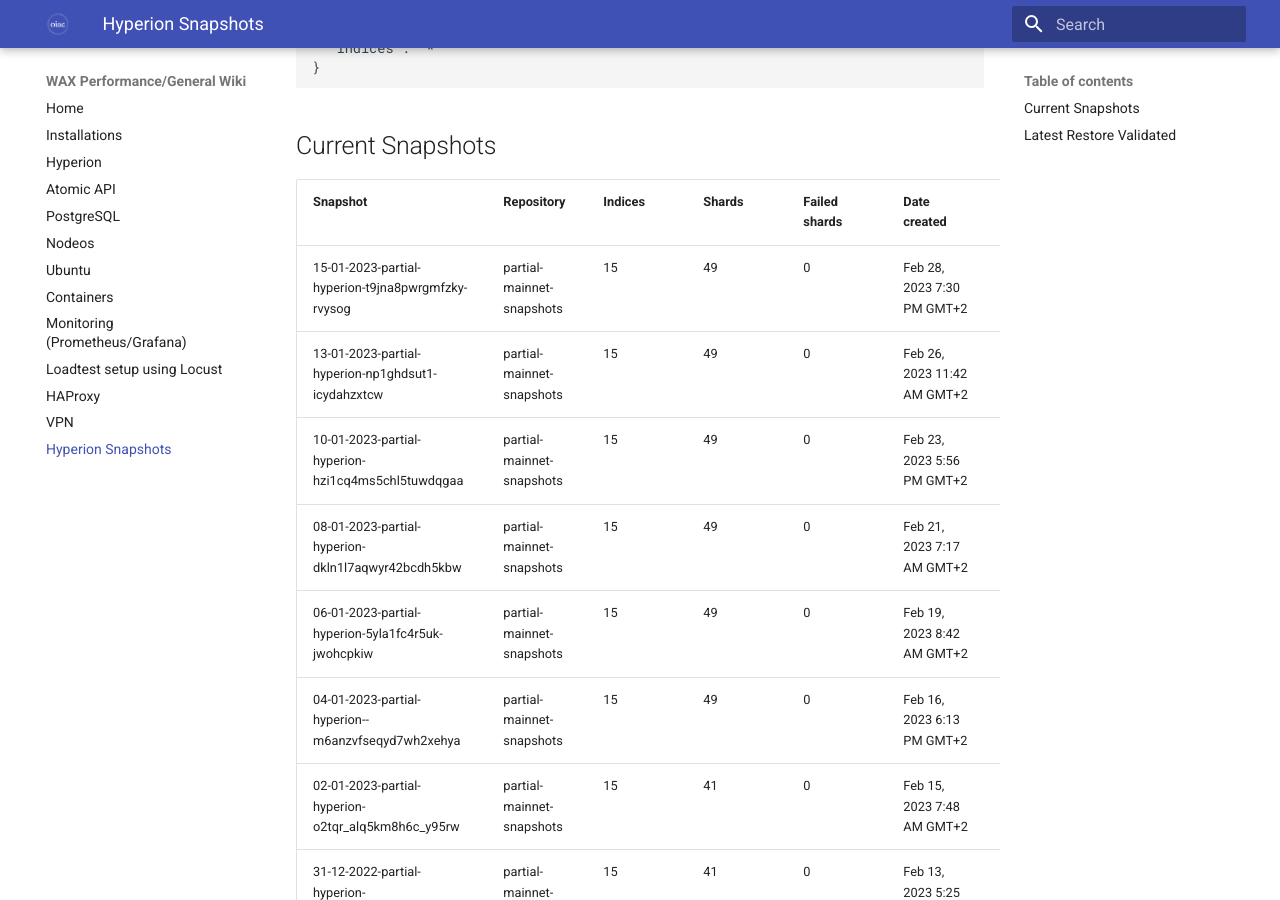
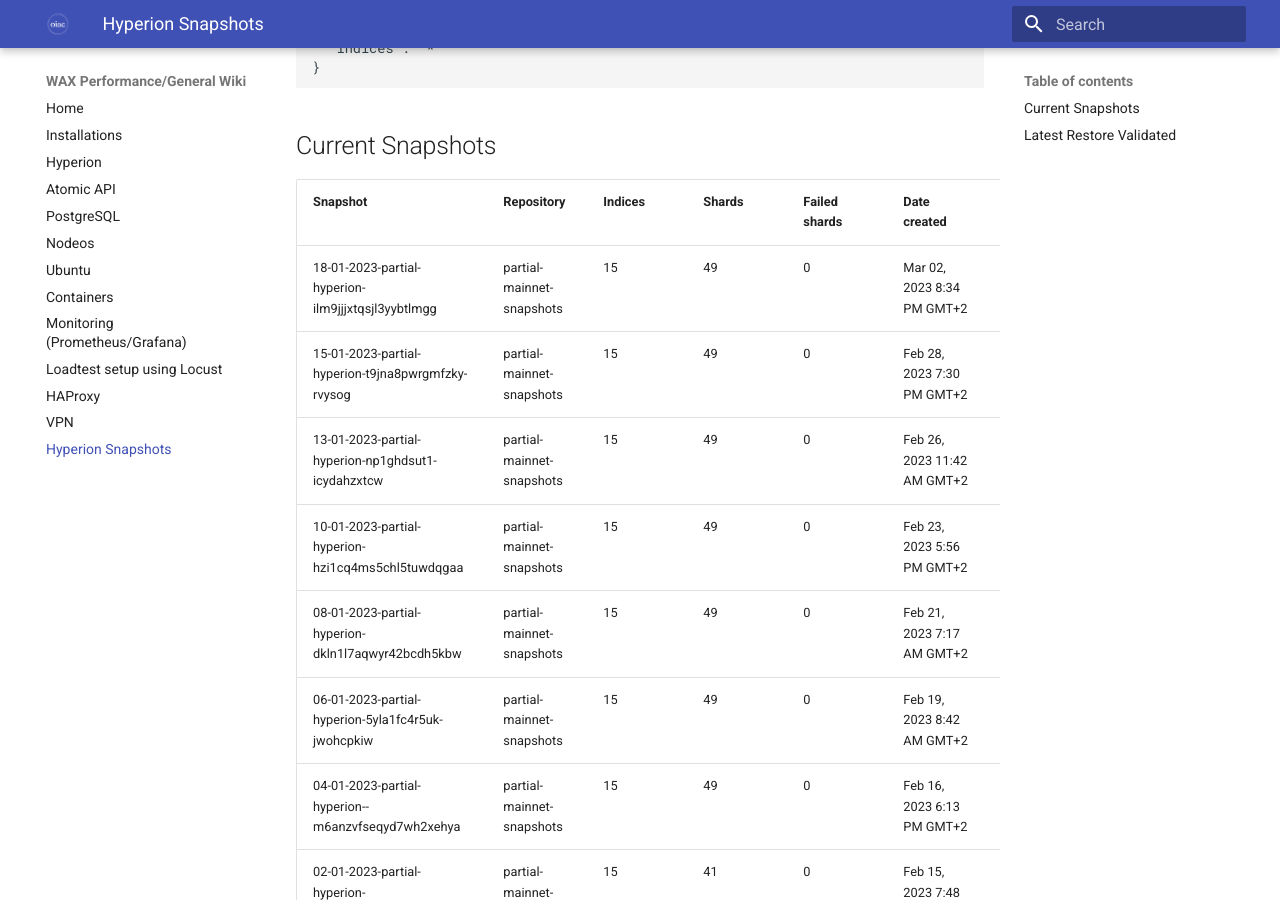
Before and after one commit to oneinacillian/wiki, an MkDocs documentation site: the page built from docs/snapshots.md, in a window 1280 px wide and 900 px high, scrolled down 2022 px. Built offline with MkDocs 1.6.1 and Material for MkDocs 9.7.7, drawn with Linux system fonts in a browser that asks for light colours.

Commit message:
Latest snapshot contains data from 18/01/2023. Indexed up until Mar 02, 2023 8:34 PM GMT+2

```diff
--- a/docs/snapshots.md
+++ b/docs/snapshots.md
@@ -60,6 +60,7 @@
 
 | Snapshot                                           | Repository                | Indices | Shards | Failed shards | Date created                | Duration |
 |----------------------------------------------------|---------------------------|---------|--------|---------------|-----------------------------|----------|
+| 18-01-2023-partial-hyperion-ilm9jjjxtqsjl3yybtlmgg | partial-mainnet-snapshots | 15      | 49     | 0             | Mar 02, 2023 8:34 PM GMT+2  | 39s      |
 | 15-01-2023-partial-hyperion-t9jna8pwrgmfzky-rvysog | partial-mainnet-snapshots | 15      | 49     | 0             | Feb 28, 2023 7:30 PM GMT+2  | 42s      |
 | 13-01-2023-partial-hyperion-np1ghdsut1-icydahzxtcw | partial-mainnet-snapshots | 15      | 49     | 0             | Feb 26, 2023 11:42 AM GMT+2 | 51s      |
 | 10-01-2023-partial-hyperion-hzi1cq4ms5chl5tuwdqgaa | partial-mainnet-snapshots | 15      | 49     | 0             | Feb 23, 2023 5:56 PM GMT+2  | 44s      |
```
